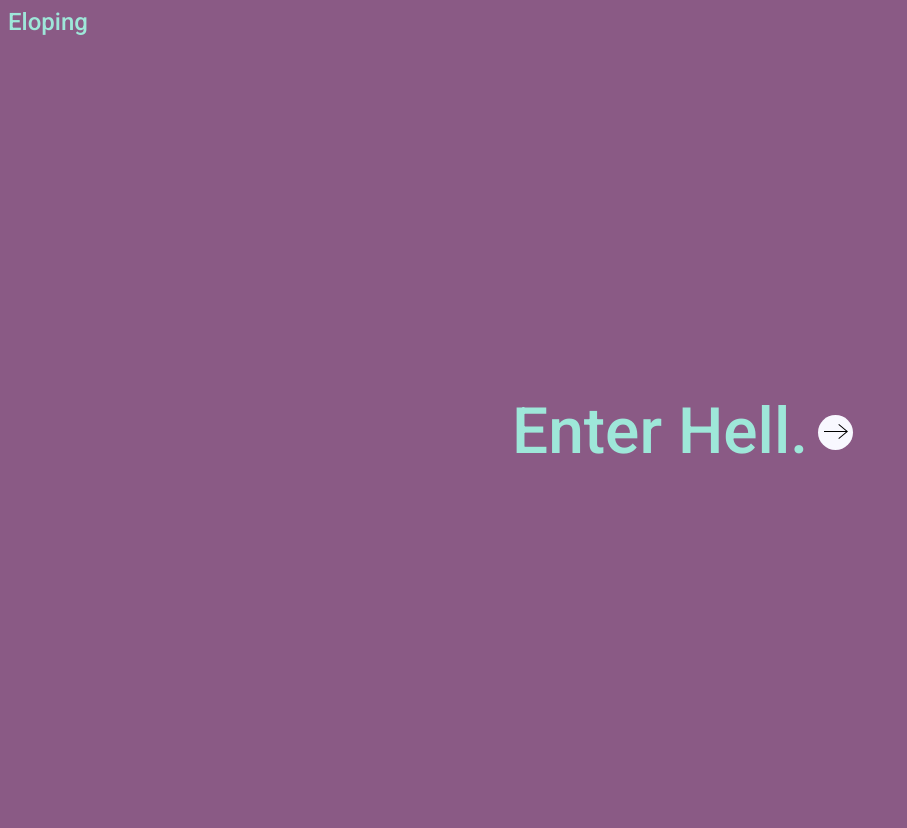
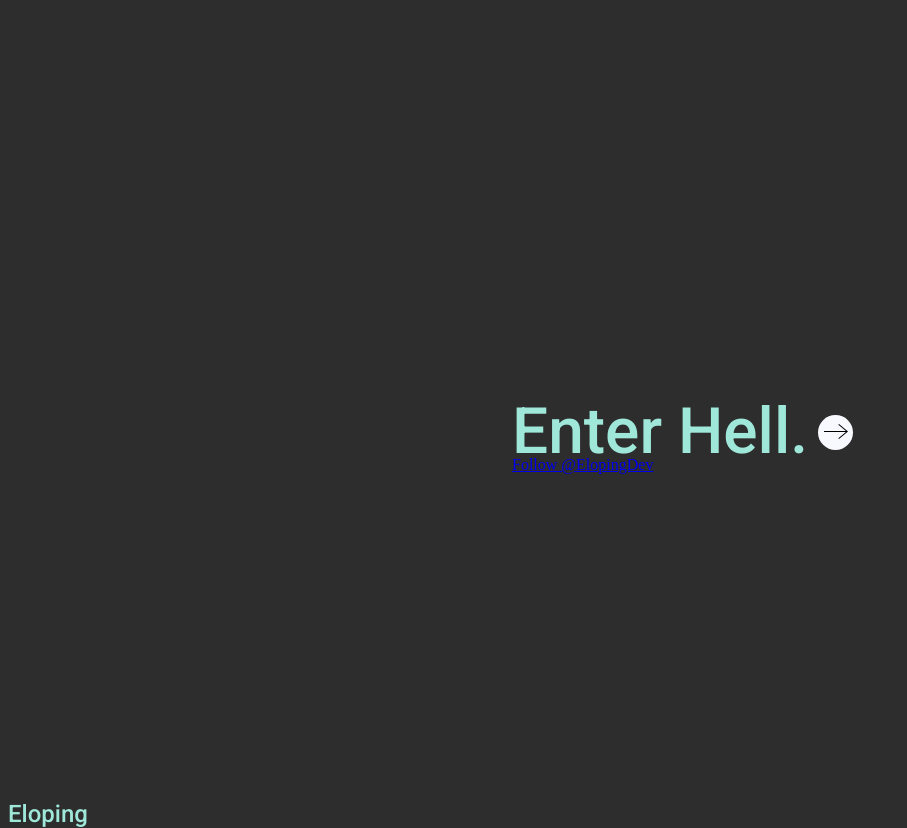
Before and after one commit to ElopingDev/CatCrisis, a plain HTML site: page index.html in a window 1280 px wide. Shown: the whole page, without its empty margins (0-907 px from the left). Before the commit the page ends 800 px from the top, so only its background shows below. Drawn offline with Linux system fonts and the light colour scheme.

Commit message:
Centered + added github button

```diff
--- a/index.html
+++ b/index.html
@@ -8,13 +8,14 @@
     <link href="https://fonts.googleapis.com/css2?family=Roboto:wght@500&display=swap" rel="stylesheet">
     <title> Cats giving you an existential crisis. </title>
     <link rel="icon" href="img/icon.png">
+    <!-- Place this tag in your head or just before your close body tag. -->
+    <script async defer src="https://buttons.github.io/buttons.js"></script>
 </head>
 
 <body>
     <div class="container">
         <div class="title">
             <!-- Hover Animation -->
-
             <a href="html/test.html" class="link">
                 <span class="mask">
                     <div class="link-container">
@@ -33,7 +34,10 @@
             </a>
         </div>
     </div>
-
+    <!-- Place this tag where you want the button to render. -->
+    <div class="github">
+    <a class="github-button" href="https://github.com/ElopingDev" data-color-scheme="no-preference: dark_dimmed; light: dark; dark: dark;" data-size="large" aria-label="Follow @ElopingDev on GitHub">Follow @ElopingDev</a>
+</div>
     <div class="footer">
         Eloping
     </div>
--- a/style.css
+++ b/style.css
@@ -1,5 +1,6 @@
-
-body {background-color: #8a5a85}
+body {
+    background-color: #2D2D2D
+}
 
 .container {
     position: absolute;
@@ -14,33 +15,46 @@ body {background-color: #8a5a85}
     font-family: 'Roboto', sans-serif;
     font-size: 64px;
     text-decoration: none;
-	top: 50%;
-	left: 40%;
+
 }
 
 .title2 {
+	position: absolute;
     letter-spacing: normal;
     color: #9ee7d9;
     font-family: 'Roboto', sans-serif;
     font-size: 64px;
-	top: 50%;
-	left: 40%;
+    top:50%;
+    left:38%;
+
 }
 
 .footer {
+	position: absolute;
     letter-spacing: normal;
     color: #9ee7d9;
     font-family: 'Roboto', sans-serif;
     font-size: 24px;
-	top: 10%;
-	left: 40%;
+    top: 100%;
+
 }
+
+.github {
+	position: absolute;
+	letter-spacing: normal;
+	top:57%;
+	left:40%;
+}
+
+
 
 /* Animation Cringe */
 @import url("https://fonts.googleapis.com/css2?family=Quicksand&display=swap");
+
 * {
     box-sizing: border-box;
 }
+
 .link {
     height: 64px;
     align-items: center;
@@ -48,6 +62,7 @@ body {background-color: #8a5a85}
     text-decoration: none;
     display: flex;
 }
+
 /* Hide extra text */
 .mask {
     position: relative;
@@ -56,9 +71,11 @@ body {background-color: #8a5a85}
     /*  Remove overflow to see how it works　:) */
     overflow: hidden;
 }
+
 .link-container {
     transition: transform 0.4s ease;
 }
+
 .title {
     display: block;
     /*  Set same font-size and line height  */
@@ -67,13 +84,16 @@ body {background-color: #8a5a85}
 
     transition: transform 0.4s ease;
 }
+
 .link-title1 {
     transform-origin: right center;
 }
+
 .link-title2 {
     transform-origin: left center;
     transform: rotate(64deg);
 }
+
 .link-icon {
     position: relative;
     width: 35px;
@@ -94,27 +114,32 @@ body {background-color: #8a5a85}
     position: absolute;
     transition: transform 0.4s ease;
 }
+
 .icon:nth-child(2) {
     transform: translate(-128px);
 }
 
 /* Hover Action*/
 
-/* Move up two texts (20px = font-size) */
+/* Move up two texts (64px = font-size) */
 .link:hover .link-container {
     transform: translateY(-64px);
 }
+
 /* Rotate texts a little bit */
 .link:hover .link-title1 {
     transform: rotate(64deg);
 }
+
 .link:hover .link-title2 {
     transform: rotate(0);
 }
+
 /* Move arrows to right */
 .link:hover .icon:first-child {
     transform: translate(128px);
 }
+
 .link:hover .icon:nth-child(2) {
     transform: translate(0px);
 }
```
Also changed, not shown: html/test.html (+2 -1 lines). Lines whose indentation alone changed are shown as unchanged.
